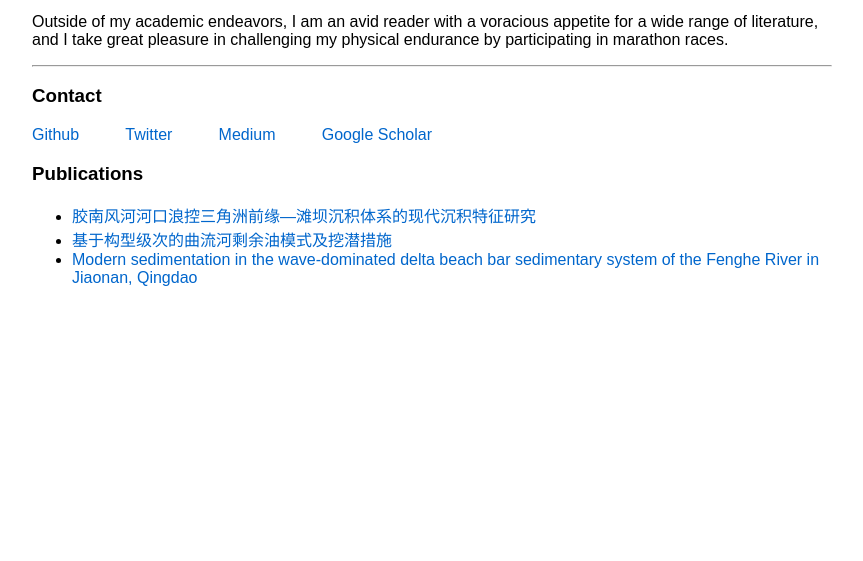
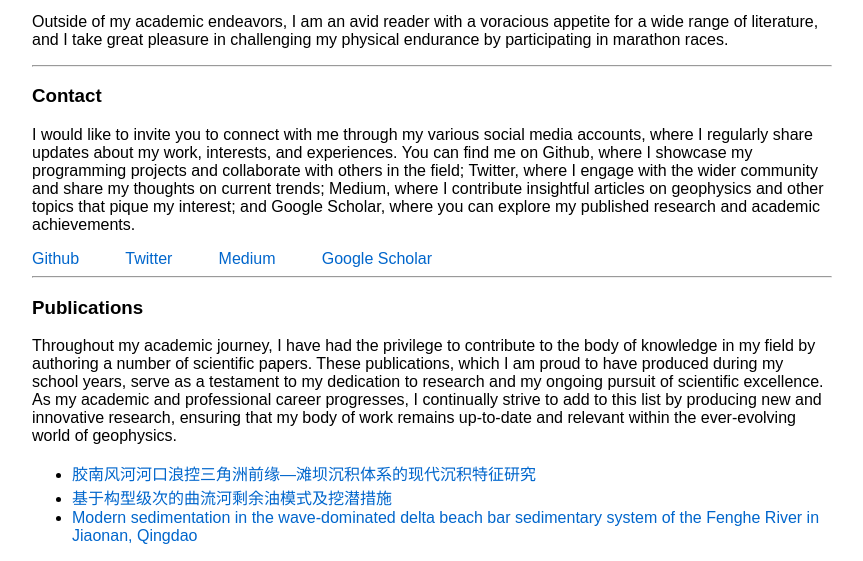
Before and after one commit to AriesChen-UPC/aries2ai, a plain HTML site: page index.html in a window 1280 px wide. Shown: the part 436-997 px from the top of the page, without its empty margins (208-1071 px from the left). Before the commit the page ends 800 px from the top, so only its background shows below. Drawn offline with Linux system fonts and the light colour scheme.

Commit message:
Update index.html

```diff
--- a/index.html
+++ b/index.html
@@ -39,14 +39,16 @@
     <p>Outside of my academic endeavors, I am an avid reader with a voracious appetite for a wide range of literature, and I take great pleasure in challenging my physical endurance by participating in marathon races.</p>
     <hr>
     <h3>Contact</h3>
+    <p>I would like to invite you to connect with me through my various social media accounts, where I regularly share updates about my work, interests, and experiences. You can find me on Github, where I showcase my programming projects and collaborate with others in the field; Twitter, where I engage with the wider community and share my thoughts on current trends; Medium, where I contribute insightful articles on geophysics and other topics that pique my interest; and Google Scholar, where you can explore my published research and academic achievements.</p>
     <div class="social-media">
         <a href="https://github.com/AriesChen-UPC" target="_blank">Github</a>
         <a href="https://twitter.com/AriesChen_UPC" target="_blank">Twitter</a>
         <a href="https://medium.com/@arieschen_upc" target="_blank">Medium</a>
         <a href="https://scholar.google.com/citations?user=PYwC09AAAAAJ&hl=en" target="_blank">Google Scholar</a>
     </div>
-    <hv>
+    <hr>
     <h3>Publications</h3>
+    <p>Throughout my academic journey, I have had the privilege to contribute to the body of knowledge in my field by authoring a number of scientific papers. These publications, which I am proud to have produced during my school years, serve as a testament to my dedication to research and my ongoing pursuit of scientific excellence. As my academic and professional career progresses, I continually strive to add to this list by producing new and innovative research, ensuring that my body of work remains up-to-date and relevant within the ever-evolving world of geophysics.</p>
     <ul>
         <li><a href="https://scholar.google.com/scholar?cluster=10043105008787625993&hl=en&oi=scholarr" target="_blank">胶南风河河口浪控三角洲前缘—滩坝沉积体系的现代沉积特征研究</a></li>
         <li><a href="https://scholar.google.com/citations?view_op=view_citation&hl=en&user=PYwC09AAAAAJ&citation_for_view=PYwC09AAAAAJ:u-x6o8ySG0sC" target="_blank">基于构型级次的曲流河剩余油模式及挖潜措施</a></li>
```
